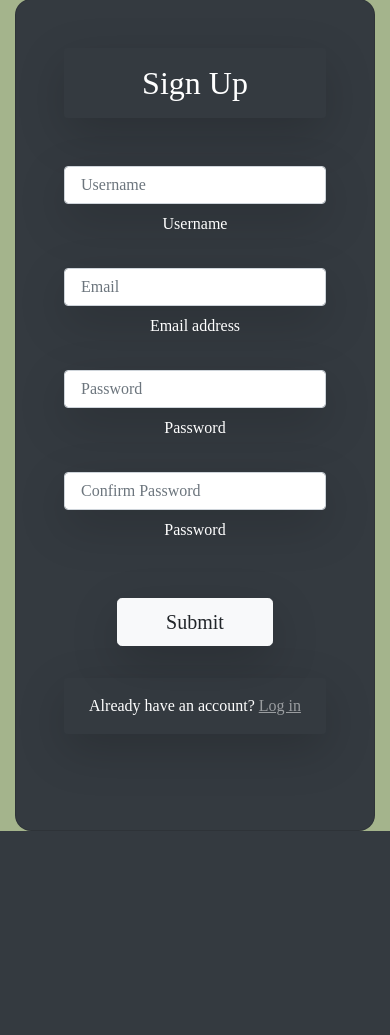
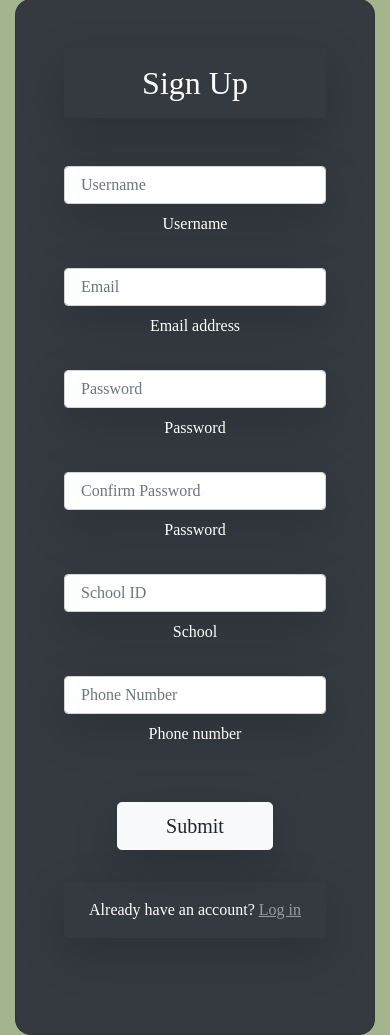
Before and after one commit to tejaskulkarni7/unilocate, a Python web app: template Unilocate-main/app/templates/signup.html in a window 390 px wide. Shown: the part 105-1140 px from the top of the page. Before the commit the page ends 936 px from the top, so only its background shows below. Run offline with Jinja, Linux system fonts and the light colour scheme; the template is opened without the code that fills it: most values are stand-ins (such as "Sample title", 1, 10 or a date in 2020); form fields are guessed from the names that the template uses; some libraries are stand-ins or nearby versions.

Commit message:
Added school id and phone number fields for signup

```diff
--- a/Unilocate-main/app/forms.py
+++ b/Unilocate-main/app/forms.py
@@ -25,6 +25,8 @@ class RegistrationForm(FlaskForm):
 	email_address=StringField(label='Email', validators=[Email(message="Invalid Email address"), DataRequired()])
 	password1 = PasswordField(label='Password', validators=[InputRequired(message="Password required"), Length(min=4, max=32, message="Password must be between 4 and 32 characters"), DataRequired()])
 	password2 = PasswordField(label='Confirm Password', validators=[InputRequired(message="Password required"), EqualTo('password1', message="Passwords must match"), DataRequired()])
+	school_id = StringField(label='School ID', validators=[InputRequired(message="School ID required"), Length(min=9, max=9, message="ID must have 9 numbers"), DataRequired()])
+	phone_number = StringField(label='Phone Number', validators=[InputRequired(message="Phone number required"), Length(min=10, max=15, message="Phone number must be between 10 and 15 numbers"), DataRequired()])
 	submit = SubmitField(label='Submit')
 
 
--- a/Unilocate-main/app/models.py
+++ b/Unilocate-main/app/models.py
@@ -12,6 +12,8 @@ class User(db.Model, UserMixin):
 	username = db.Column(db.String(length=30), nullable=False, unique=True)
 	email_address = db.Column(db.String(length=50), nullable=False, unique=True)
 	password_hash = db.Column(db.String(length=60), nullable=False)
+	school_id = db.Column(db.String(length=9), nullable=False)
+	phone_number = db.Column(db.String(length=15), nullable=False)
 
 
 	@property
--- a/Unilocate-main/app/routes.py
+++ b/Unilocate-main/app/routes.py
@@ -38,7 +38,7 @@ def logoutPage():
 def signupPage():
 	form = RegistrationForm()  #signup form from forms.py
 	if form.validate_on_submit():
-		user_to_create = User(username=form.username.data, email_address=form.email_address.data, password=form.password1.data)	#get data from the form user filled
+		user_to_create = User(username=form.username.data, email_address=form.email_address.data, password=form.password1.data,school_id=form.school_id.data,phone_number=form.phone_number.data)	#get data from the form user filled
 		db.session.add(user_to_create)
 		db.session.commit()	#add it to database
 		login_user(user_to_create)	#login the user if signup is successfull
--- a/Unilocate-main/app/templates/signup.html
+++ b/Unilocate-main/app/templates/signup.html
@@ -33,7 +33,16 @@ Sign Up
 
                       {{ form.password2(class="shadow-lg p-3 mb-2 form-control", placeholder="Confirm Password") }}
                       {{ form.password2.label() }}
-                      <br> <br> <br>
+                      <br> <br>
+
+                      {{ form.school_id(class="shadow-lg p-3 mb-2 form-control", placeholder="School ID") }}
+                      {{ form.school_id.label() }}
+                      <br> <br>
+
+                      {{ form.phone_number(class="shadow-lg p-3 mb-2 form-control", placeholder="Phone Number") }}
+                      {{ form.phone_number.label() }}
+                      <br> <br>
+                      <br>
 
                       <div class="d-flex justify-content-center">
                         {{ form.submit(class="shadow-lg p-2 mb-2 bg-body btn btn-light btn-lg px-5") }}
```
